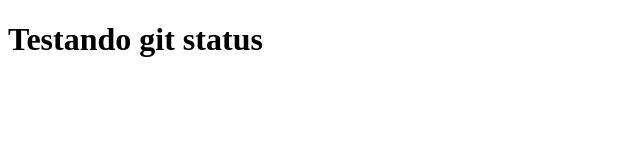
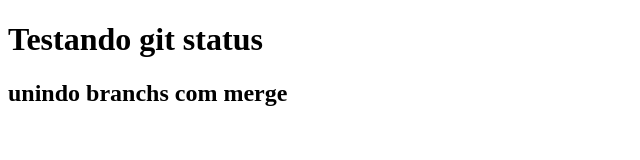
Before and after one commit to GuidoStocco/Git, a plain HTML site: page 1_repositorio/index.html in a window 1280 px wide. Shown: the whole page, without its empty margins (0-640 px from the left). Drawn offline with Linux system fonts and the light colour scheme.

Commit message:
unindo com merge

```diff
--- a/1_repositorio/index.html
+++ b/1_repositorio/index.html
@@ -7,5 +7,6 @@
 </head>
 <body>
     <h1>Testando git status</h1>
+    <h2>unindo branchs com merge</h2>
 </body>
 </html>
```
